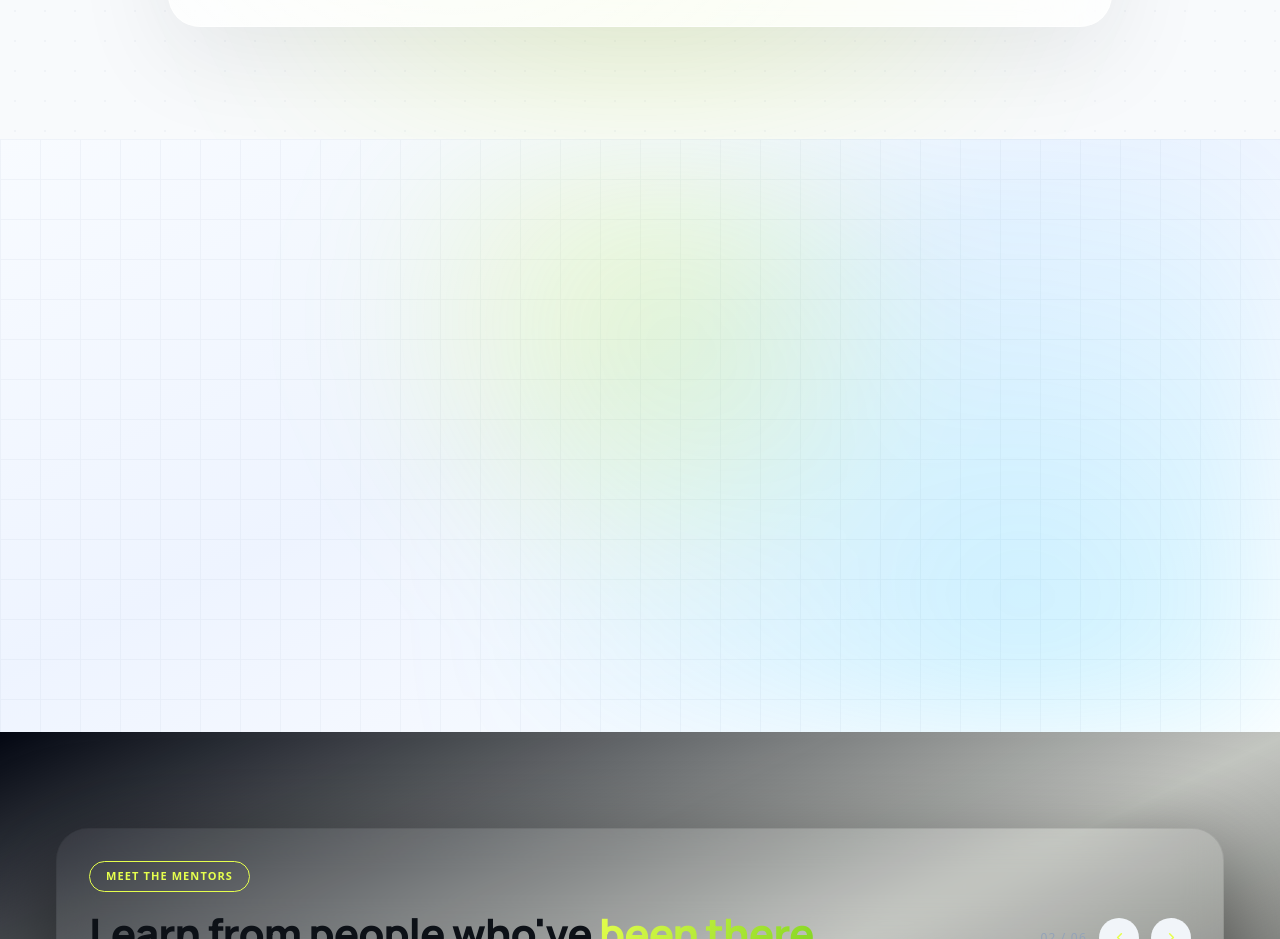
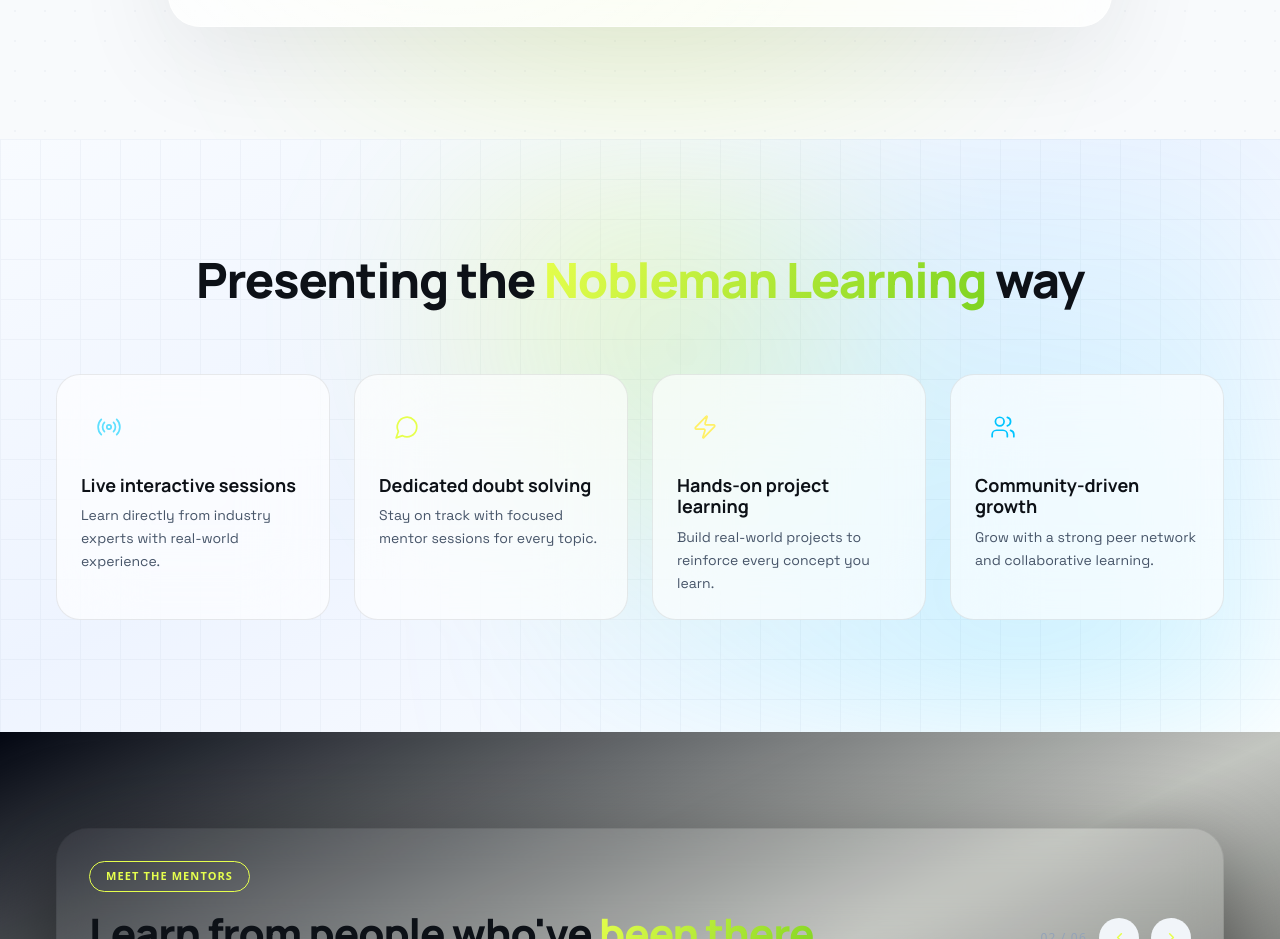
Before and after one commit to arpanshareddevelopment-svg/nobleman_frontend, a Next.js app: page / in a window 1280 px wide. Shown: the part 1218-2157 px from the top of the page. Built offline with nearby package versions, Linux system fonts and the light colour scheme.

Commit message:
fix:ValueSection bug

```diff
--- a/src/components/ValuesSection.tsx
+++ b/src/components/ValuesSection.tsx
@@ -1,8 +1,8 @@
 "use client";
 
-import { motion, useInView } from "framer-motion";
+import { motion } from "framer-motion";
 import { Radio, MessageCircle, Zap, Users } from "lucide-react";
-import { useRef, useState, useEffect } from "react";
+import { useEffect, useState } from "react";
 
 const VALUES = [
   {
@@ -40,9 +40,10 @@
     glow: "var(--brand-blue-glow)",
   },
 ];
+
+/* 🔥 SSR-safe theme hook */
 function useThemeMode() {
   const [isDark, setIsDark] = useState(false);
-  const [mounted, setMounted] = useState(false);
 
   useEffect(() => {
     const root = document.documentElement;
@@ -52,7 +53,6 @@
     };
 
     update();
-    setMounted(true);
 
     const observer = new MutationObserver(update);
     observer.observe(root, {
@@ -63,17 +63,14 @@
     return () => observer.disconnect();
   }, []);
 
-  return { isDark, mounted };
+  return isDark;
 }
+
 export default function ValuesSection() {
-  const { isDark, mounted } = useThemeMode();
+  const isDark = useThemeMode();
 
-  const ref = useRef<HTMLDivElement>(null);
-  const inView = useInView(ref, { once: true });
- if (!mounted) return null;
   return (
     <section
-      ref={ref}
       className="relative isolate overflow-hidden py-24 md:py-28"
       style={{
         background: isDark
@@ -89,7 +86,7 @@
     `,
       }}
     >
-      {/* GRID */}
+      {/* GRID BG */}
       <div
         className="absolute inset-0 -z-20 opacity-[0.08]"
         style={{
@@ -100,22 +97,24 @@
           backgroundSize: "40px 40px",
         }}
       />
+
+      {/* GLOW */}
       <div
-        className="absolute inset-0 -z-10"
+        className="absolute inset-0 -z-10 blur-3xl"
         style={{
           background: `
             radial-gradient(circle at 50% 30%, var(--brand-green-glow), transparent 40%),
             radial-gradient(circle at 80% 80%, var(--brand-blue-glow), transparent 50%)
           `,
-          filter: "blur(60px)",
         }}
       />
 
       <div className="mx-auto max-w-7xl px-6 md:px-10 xl:px-14">
-        {/* HEADER */}
+        {/* 🔥 HEADER */}
         <motion.h2
           initial={{ opacity: 0, y: 20 }}
-          animate={{ opacity: inView ? 1 : 0, y: inView ? 0 : 20 }}
+          whileInView={{ opacity: 1, y: 0 }}
+          viewport={{ once: true }}
           transition={{ duration: 0.5 }}
           className="text-center font-black leading-[1.05] tracking-tight text-[clamp(2.2rem,3.8vw,3.8rem)] text-[color:var(--fg-primary)]"
         >
@@ -132,7 +131,7 @@
           way
         </motion.h2>
 
-        {/* GRID */}
+        {/* 🔥 CARDS */}
         <div className="mt-16 grid gap-6 sm:grid-cols-2 lg:grid-cols-4">
           {VALUES.map((value, i) => {
             const Icon = value.icon;
@@ -141,23 +140,18 @@
               <motion.div
                 key={value.id}
                 initial={{ opacity: 0, y: 30 }}
-                animate={{ opacity: inView ? 1 : 0, y: inView ? 0 : 20 }}
+                whileInView={{ opacity: 1, y: 0 }}
+                viewport={{ once: true }}
                 transition={{ duration: 0.5, delay: i * 0.1 }}
                 className="group relative rounded-[1.5rem] border p-6 backdrop-blur-2xl transition-all duration-300 hover:-translate-y-1"
                 style={{
                   background: isDark
                     ? "rgba(255,255,255,0.05)"
                     : "rgba(255,255,255,0.65)",
-
-                  backdropFilter: "blur(18px)",
-                  WebkitBackdropFilter: "blur(18px)",
                   borderColor: "var(--border)",
                 }}
               >
-                {/* DARK MODE FIX */}
-                <div className="dark:absolute dark:inset-0 dark:rounded-[1.5rem] dark:bg-white/5" />
-
-                {/* HOVER GLOW */}
+                {/* Hover Glow */}
                 <div
                   className="absolute inset-0 rounded-[1.5rem] opacity-0 blur-xl transition-opacity duration-300 group-hover:opacity-100"
                   style={{
@@ -165,7 +159,7 @@
                   }}
                 />
 
-                {/* ICON */}
+                {/* Icon */}
                 <div
                   className="relative z-10 mb-5 flex h-14 w-14 items-center justify-center rounded-xl transition-transform duration-300 group-hover:scale-110"
                   style={{
@@ -176,17 +170,17 @@
                   <Icon size={26} strokeWidth={1.6} />
                 </div>
 
-                {/* TITLE */}
-                <h3 className="relative z-10 font-bold text-lg leading-tight text-[color:var(--fg-primary)]">
+                {/* Title */}
+                <h3 className="relative z-10 font-bold text-lg text-[color:var(--fg-primary)]">
                   {value.title}
                 </h3>
 
-                {/* DESC */}
-                <p className="relative z-10 mt-2 text-sm leading-relaxed text-[color:var(--fg-secondary)]">
+                {/* Description */}
+                <p className="relative z-10 mt-2 text-sm text-[color:var(--fg-secondary)]">
                   {value.description}
                 </p>
 
-                {/* BOTTOM ACCENT */}
+                {/* Bottom line */}
                 <div
                   className="absolute bottom-0 left-0 h-[2px] w-0 transition-all duration-300 group-hover:w-full"
                   style={{
```
Lines whose indentation alone changed are shown as unchanged.
